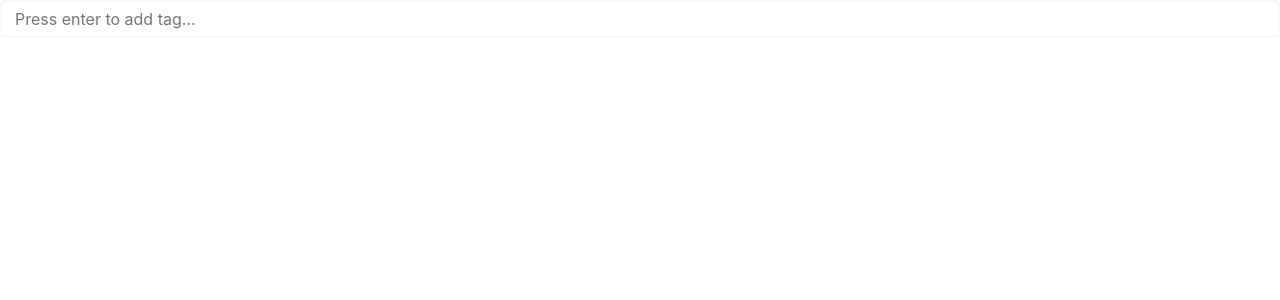
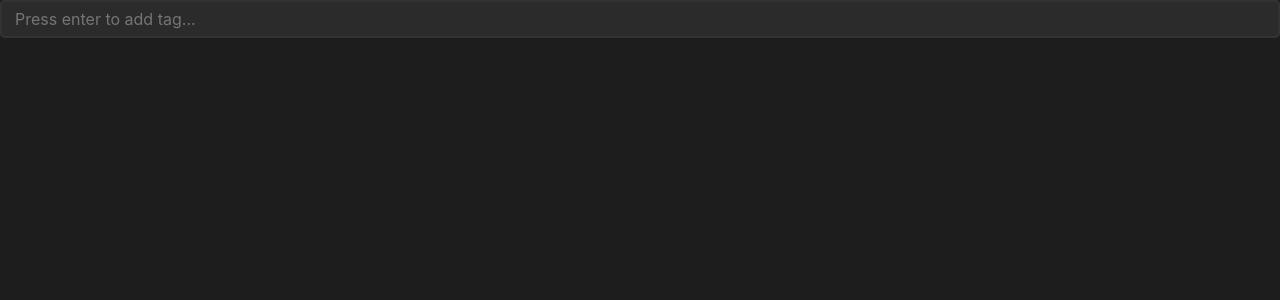
Before and after one commit to probaty/react-tag-input, a React (Create React App) app: page / in a window 1280 px wide. Shown: the top 300 px of the page. Built offline with nearby package versions, Linux system fonts and the light colour scheme.

Commit message:
add dark mode

```diff
--- a/src/App.css
+++ b/src/App.css
@@ -1,4 +1,6 @@
 .App {
   margin: 0 auto;
   box-sizing: border-box;
+  background: #1d1d1d;
+  height: 100vh;
 }
--- a/src/App.tsx
+++ b/src/App.tsx
@@ -7,6 +7,7 @@ function App() {
     <div className="App">
       <TagInput
         inputName="lol"
+        darkMode
         suggestionData={[
           "lol",
           "jopa",
--- a/src/components/Suggestion/Suggestion.css
+++ b/src/components/Suggestion/Suggestion.css
@@ -17,11 +17,17 @@
   display: none;
   color: rgba(0, 0, 0, 0.8);
 }
+.tags-field.dark .tags-suggestion {
+  background: rgb(43, 43, 43);
+}
 .tags-suggestion .tags-suggestion__base {
   display: flex;
   align-items: baseline;
   padding: 0 10px;
 }
+.tags-field.dark .tags-suggestion__base {
+  color: #dbdbdb;
+}
 .tags-field:focus-within .tags-suggestion {
   display: block;
   box-shadow: 0 3px 9px 0 rgba(0, 0, 0, 0.1);
--- a/src/components/SuggestionExtended/SuggestionExtended.css
+++ b/src/components/SuggestionExtended/SuggestionExtended.css
@@ -5,10 +5,15 @@
   overflow: auto;
 }
 .tags-suggestion__extended small {
-  color: #777777;
+  color: #000;
+  opacity: 0.5;
   padding: 5px 10px;
   cursor: default;
 }
+.tags-field.dark .tags-suggestion__extended small {
+  color: #fff;
+}
+
 .tags-suggestion__extended__tag {
   cursor: pointer;
   padding-left: 5px;
@@ -16,3 +21,6 @@
 .tags-suggestion__extended__tag:hover {
   background: rgb(245, 245, 245);
 }
+.tags-field.dark .tags-suggestion__extended__tag:hover {
+  background: rgb(51, 51, 51);
+}
--- a/src/components/Tag/Tag.css
+++ b/src/components/Tag/Tag.css
@@ -2,11 +2,13 @@
   display: inline-flex;
   align-items: baseline;
   padding: 3px 7px;
-  background: #d5e6ff;
   border-radius: 5px;
   margin: 4px;
   line-height: 1;
-  color: rgba(0, 0, 0, 0.8);
+  opacity: 0.9;
+}
+.tags-field.dark .tag {
+  color: #fff;
 }
 .tag .tag-close {
   display: none;
--- a/src/components/TagInput/TagInput.css
+++ b/src/components/TagInput/TagInput.css
@@ -2,15 +2,23 @@
   position: relative;
   cursor: pointer;
   border: 2px solid rgb(248, 248, 248);
+  background: #fff;
   box-sizing: border-box;
   -webkit-tap-highlight-color: rgba(255, 255, 255, 0);
   -webkit-tap-highlight-color: transparent;
+}
+.tags-field.dark {
+  background: rgb(43, 43, 43);
+  border-color: rgb(51, 51, 51);
 }
 .tags-field:focus-within {
   cursor: auto;
   border-color: transparent;
   background: rgb(248, 248, 248);
   box-shadow: 0 3px 9px 0 rgba(0, 0, 0, 0.1);
+}
+.tags-field:focus-within.dark {
+  background: rgb(51, 51, 51);
 }
 .tags-field:focus-within .tag-input {
   display: block;
@@ -35,6 +43,9 @@
   width: 80px;
   flex-grow: 2;
 }
+.tags-field.dark .tag-input {
+  color: #dbdbdb;
+}
 .tags-field .tag-input:focus {
   outline: none;
 }
--- a/src/components/TagInput/TagInput.tsx
+++ b/src/components/TagInput/TagInput.tsx
@@ -1,4 +1,10 @@
-import React, { FunctionComponent, useMemo, useRef, useState } from "react";
+import React, {
+  FunctionComponent,
+  useEffect,
+  useMemo,
+  useRef,
+  useState,
+} from "react";
 import Suggestion from "../Suggestion/Suggestion";
 import Tag from "../Tag/Tag";
 import "./TagInput.css";
@@ -6,8 +12,11 @@ import { randomColor } from "../randomColor";
 import { CustomTag } from "../CustomTag.props";
 
 interface TagInputProps {
-  inputName: string;
+  inputName?: string;
   className?: string;
+  darkMode?: boolean;
+  primaryColor?: string;
+  secondaryColor?: string;
   tagClassName?: string;
   textColor?: string;
   textTagColor?: string;
@@ -28,19 +37,23 @@ const TagInput: FunctionComponent<TagInputProps> = ({
   bgTagColor,
   children,
   data,
+  darkMode = false,
   suggestionData = [],
   suggestion = "default",
 }) => {
   const [tags, updateTags] = useState<CustomTag[]>([]);
   const [inputValue, setInputValue] = useState<string>("");
-  const [currentColor, setCurrentColor] = useState<string>(randomColor());
+  const [currentColor, setCurrentColor] = useState<string>(
+    randomColor(darkMode)
+  );
+  const [borderRadius, setBorderRadius] = useState<string>("5px");
   const tagsInputRef = useRef<HTMLInputElement>(null);
 
   let suggestionTags: CustomTag[] = useMemo(() => {
     return suggestionData.map((tagName: string): CustomTag => {
-      return { name: tagName, color: randomColor() };
+      return { name: tagName, color: randomColor(darkMode) };
     });
-  }, [suggestionData]);
+  }, [suggestionData, darkMode]);
 
   const handleKeyDown = (e: React.KeyboardEvent): void => {
     if (e.key === "Enter") {
@@ -58,7 +71,7 @@ const TagInput: FunctionComponent<TagInputProps> = ({
     if (checkIncludes(tag.name)) return;
     updateTags([...tags, tag]);
     setInputValue("");
-    setCurrentColor(randomColor());
+    setCurrentColor(randomColor(darkMode));
   };
 
   const addSuggestionTag = (tag: CustomTag): void => {
@@ -77,29 +90,34 @@ const TagInput: FunctionComponent<TagInputProps> = ({
     updateTags(tags.filter((_, index) => index !== indexToRemove));
   };
 
-  const changeFocus = (): void => {
+  const handleFocus = (): void => {
     if (!tagsInputRef.current) return;
     tagsInputRef.current.focus();
+    if (suggestion === "extended") setBorderRadius("5px 5px 0 0");
   };
 
   const handleChange = (e: React.FormEvent<HTMLInputElement>): void => {
     setInputValue(e.currentTarget.value);
+    if (inputValue) setBorderRadius("5px 5px 0 0");
   };
 
   const handleBlur = (e: React.FocusEvent<HTMLInputElement>): void => {
     if (!e.currentTarget.contains(e.relatedTarget as Node)) {
       setInputValue("");
+      setBorderRadius("5px");
     }
   };
 
   return (
     <div
-      className={`tags-field ${className ? className : ""}`}
+      className={`tags-field ${className ? className : ""}${
+        darkMode ? "dark" : ""
+      }`}
       tabIndex={1}
-      onFocus={changeFocus}
+      onFocus={handleFocus}
       onBlur={handleBlur}
       style={{
-        borderRadius: inputValue ? "5px 5px 0 0" : "5px",
+        borderRadius: borderRadius,
       }}
     >
       <input
--- a/src/components/randomColor.ts
+++ b/src/components/randomColor.ts
@@ -1,4 +1,4 @@
-const colors: string[] = [
+const colorsLight: string[] = [
   "#d5e6ff",
   "#e8d5cc",
   "#f8cce6",
@@ -8,7 +8,19 @@ const colors: string[] = [
   "#ffccd1",
   "#d7d7d5",
 ];
+const colorsDark: string[] = [
+  "#3f6982",
+  "#923f6d",
+  "#64508d",
+  "#62534c",
+  "#906b37",
+  "#3c7469",
+  "#9b5452",
+  "#505558",
+];
 
-export const randomColor = (): string => {
-  return colors[Math.floor(Math.random() * colors.length)];
+export const randomColor = (dark: boolean = false): string => {
+  return dark
+    ? colorsDark[Math.floor(Math.random() * colorsDark.length)]
+    : colorsLight[Math.floor(Math.random() * colorsLight.length)];
 };
```
